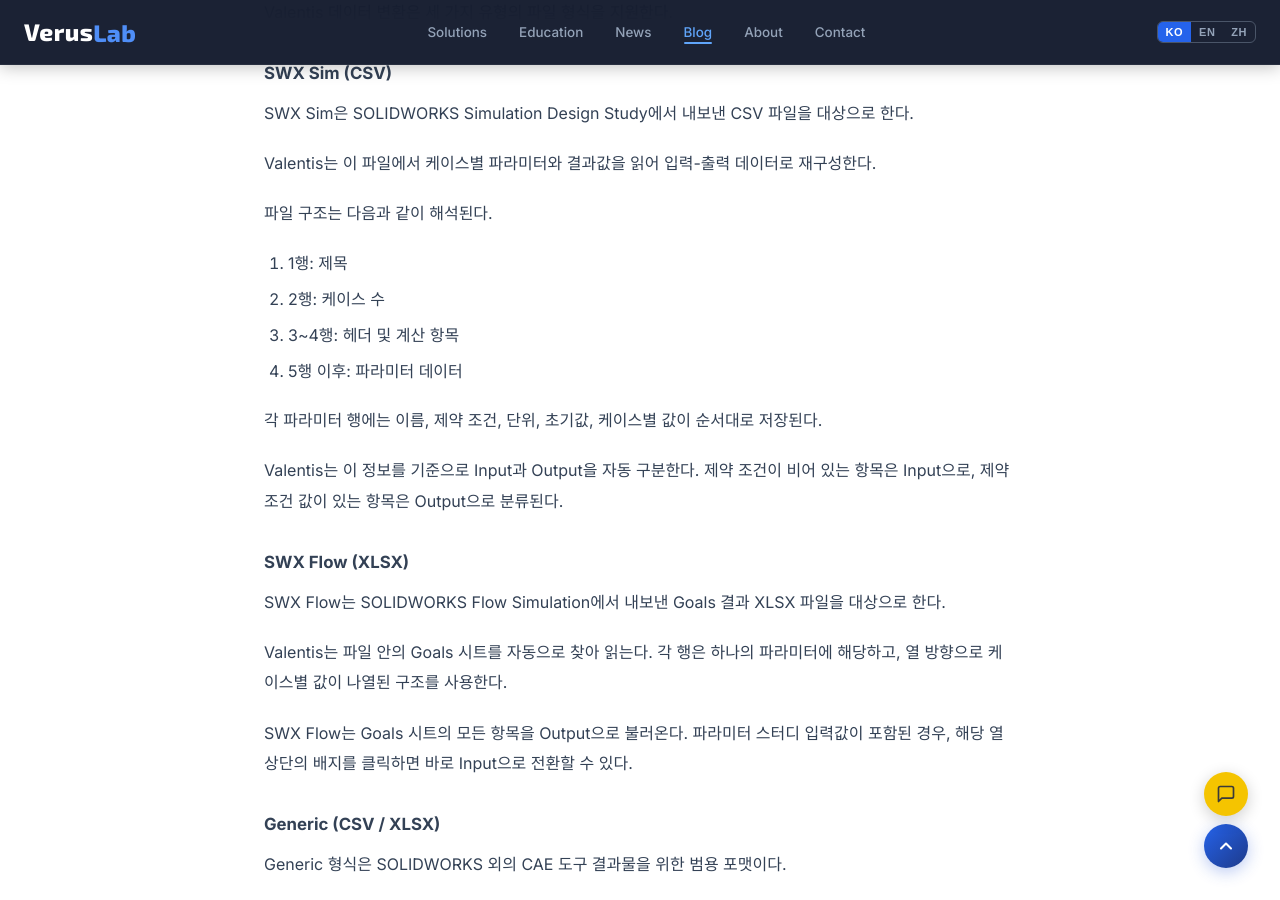
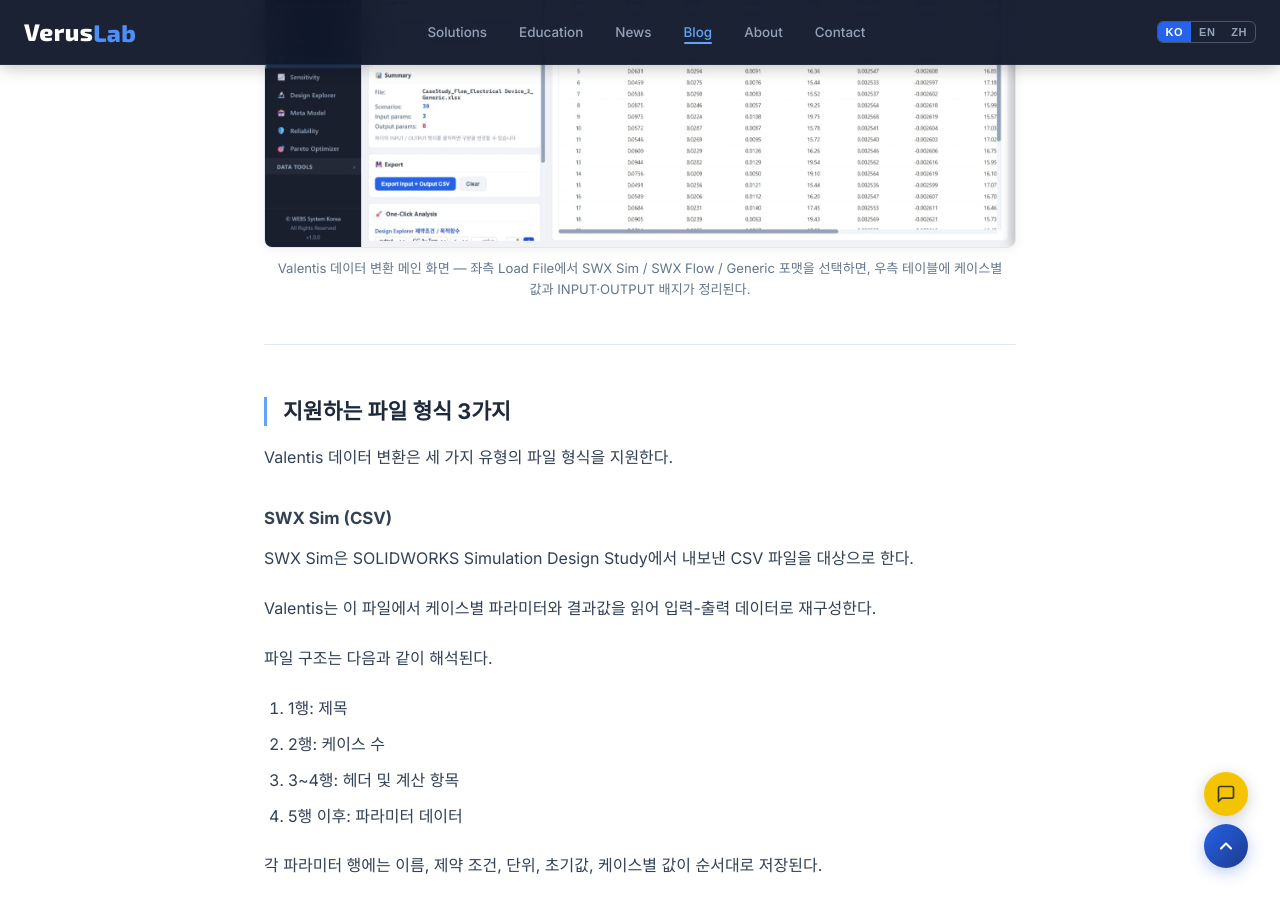
Before and after one commit to VerusLab-KR/Homepage, a Jekyll site: the page built from _posts/2026-05-05-valentis-data-transposition.md, in a window 1280 px wide and 900 px high, scrolled down 727 px. Built offline with Jekyll 4.4.1, drawn with Linux system fonts in a browser that asks for light colours.

Commit message:
Add overview screenshot to Valentis data transposition post
Insert the Data Transposition main screen capture as a captioned figure
right after the intro, mirroring the layout pattern used in the
Sensitivity Analysis post.

Co-Authored-By: Claude Opus 4.7 <noreply@anthropic.com>

```diff
--- a/_posts/2026-05-05-valentis-data-transposition.md
+++ b/_posts/2026-05-05-valentis-data-transposition.md
@@ -10,6 +10,11 @@ description: "Valentis 데이터 변환이 지원하는 세 가지 파일 형식
 앞선 글에서는 CAE 해석이 끝난 뒤 결과 데이터를 입력-출력 구조로 정리하는 것이 왜 중요한지 살펴봤다.
 
 이번 글에서는 Valentis의 데이터 변환(Data Transposition) 기능이 어떤 파일 형식을 지원하고, 불러온 데이터를 어떻게 입력-출력 구조로 구성하는지 구체적으로 살펴본다.
+
+<figure>
+  <img src="/assets/blog/2026-05-05-valentis-data-transposition/valentis_data%20transposition.jpeg" alt="Valentis 데이터 변환 메인 화면">
+  <figcaption>Valentis 데이터 변환 메인 화면 — 좌측 Load File에서 SWX Sim / SWX Flow / Generic 포맷을 선택하면, 우측 테이블에 케이스별 값과 INPUT·OUTPUT 배지가 정리된다.</figcaption>
+</figure>
 
 ---
 
```
Also changed, not shown: assets/blog/2026-05-05-valentis-data-transposition/valentis_data transposition.jpeg (added).
